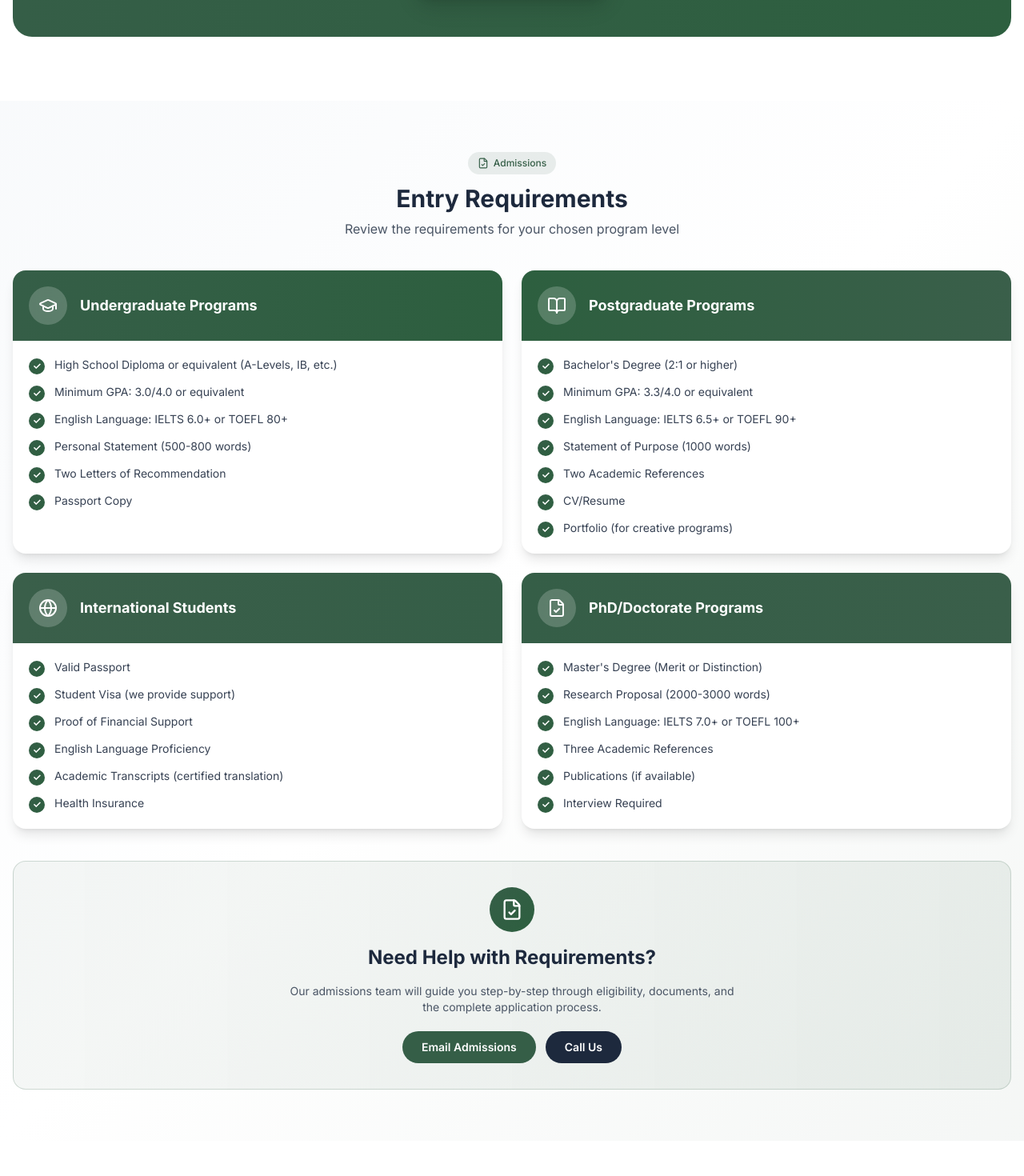
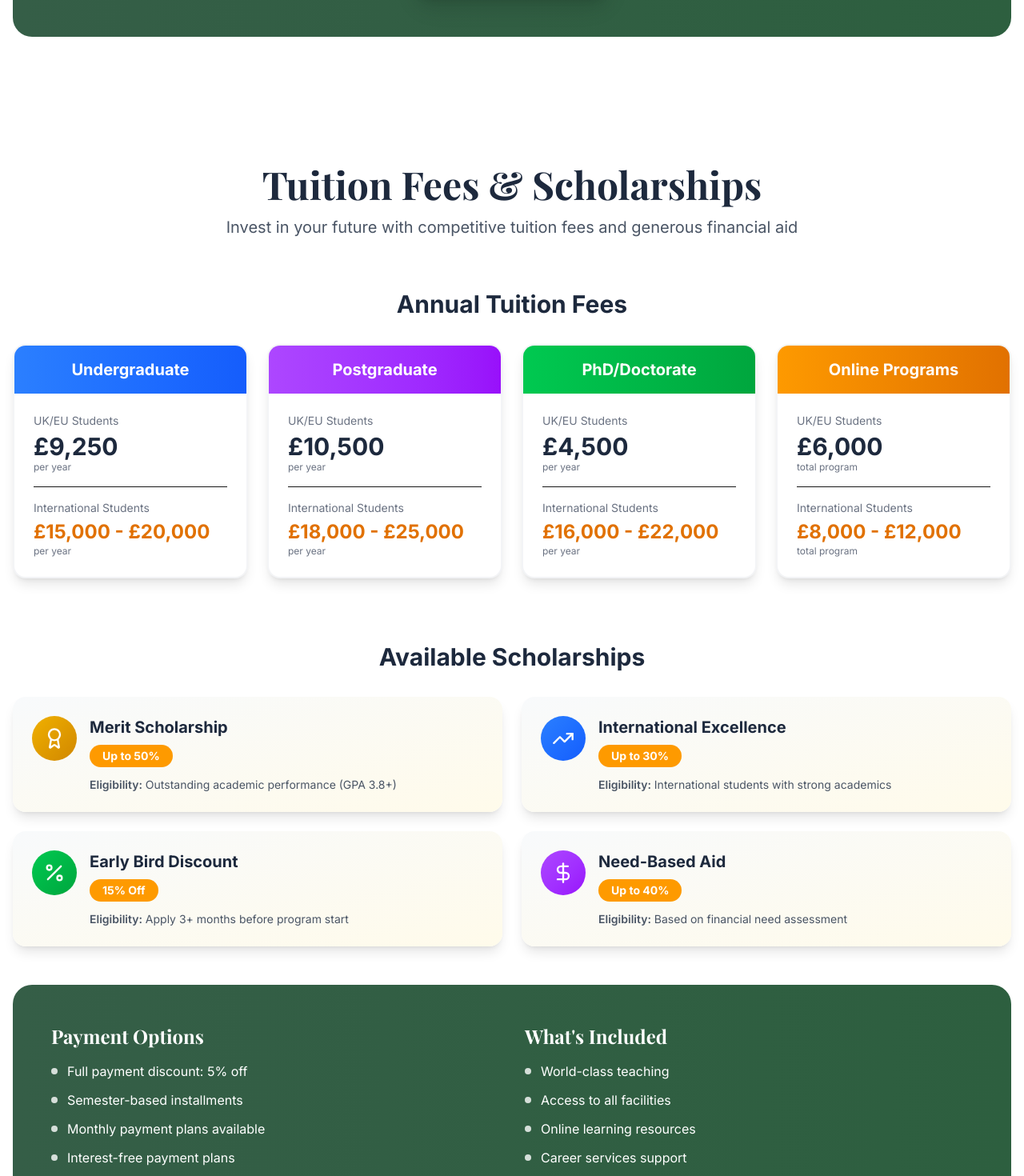
Before and after one commit to MuhammadUsman673/university, a Next.js app: page /admissions in a window 1280 px wide. Shown: the part 2660-4130 px from the top of the page at 80% size. Built offline with nearby package versions, Linux system fonts and the light colour scheme; a web font is replaced by a local one.

Commit message:
fix: remove application fee

```diff
--- a/app/admissions/page.js
+++ b/app/admissions/page.js
@@ -1,6 +1,6 @@
 import AdmissionsHero from '../components/AdmissionsHero';
 import ApplicationProcess from '../components/ApplicationProcess';
-import AdmissionRequirements from '../components/AdmissionRequirements';
+// import AdmissionRequirements from '../components/AdmissionRequirements';
 import FeesScholarships from '../components/FeesScholarships';
 
 export default function AdmissionsPage() {
@@ -8,7 +8,7 @@ export default function AdmissionsPage() {
     <div>
       <AdmissionsHero />
       <ApplicationProcess/>
-      <AdmissionRequirements />
+      {/* <AdmissionRequirements /> */}
       <FeesScholarships />
     </div>
   );
--- a/app/components/AdmissionRequirements.js
+++ b/app/components/AdmissionRequirements.js
@@ -1,172 +1,172 @@
-'use client';
+// 'use client';
 
-import { motion } from 'framer-motion';
-import { GraduationCap, BookOpen, Globe, FileCheck } from 'lucide-react';
+// import { motion } from 'framer-motion';
+// import { GraduationCap, BookOpen, Globe, FileCheck } from 'lucide-react';
 
-const AdmissionRequirements = () => {
-  const requirements = [
-    {
-      icon: GraduationCap,
-      title: 'Undergraduate Programs',
-      color: 'from-[#355E47] to-[#2D5F3F]',
-      items: [
-        'High School Diploma or equivalent (A-Levels, IB, etc.)',
-        'Minimum GPA: 3.0/4.0 or equivalent',
-        'English Language: IELTS 6.0+ or TOEFL 80+',
-        'Personal Statement (500-800 words)',
-        'Two Letters of Recommendation',
-        'Passport Copy',
-      ]
-    },
-    {
-      icon: BookOpen,
-      title: 'Postgraduate Programs',
-      color: 'from-[#2D5F3F] to-[#3A5F4A]',
-      items: [
-        "Bachelor's Degree (2:1 or higher)",
-        'Minimum GPA: 3.3/4.0 or equivalent',
-        'English Language: IELTS 6.5+ or TOEFL 90+',
-        'Statement of Purpose (1000 words)',
-        'Two Academic References',
-        'CV/Resume',
-        'Portfolio (for creative programs)',
-      ]
-    },
-    {
-      icon: Globe,
-      title: 'International Students',
-      color: 'from-[#3A5F4A] to-[#355E47]',
-      items: [
-        'Valid Passport',
-        'Student Visa (we provide support)',
-        'Proof of Financial Support',
-        'English Language Proficiency',
-        'Academic Transcripts (certified translation)',
-        'Health Insurance',
-      ]
-    },
-    {
-      icon: FileCheck,
-      title: 'PhD/Doctorate Programs',
-      color: 'from-[#355E47] to-[#3A5F4A]',
-      items: [
-        "Master's Degree (Merit or Distinction)",
-        'Research Proposal (2000-3000 words)',
-        'English Language: IELTS 7.0+ or TOEFL 100+',
-        'Three Academic References',
-        'Publications (if available)',
-        'Interview Required',
-      ]
-    },
-  ];
+// const AdmissionRequirements = () => {
+//   const requirements = [
+//     {
+//       icon: GraduationCap,
+//       title: 'Undergraduate Programs',
+//       color: 'from-[#355E47] to-[#2D5F3F]',
+//       items: [
+//         'High School Diploma or equivalent (A-Levels, IB, etc.)',
+//         'Minimum GPA: 3.0/4.0 or equivalent',
+//         'English Language: IELTS 6.0+ or TOEFL 80+',
+//         'Personal Statement (500-800 words)',
+//         'Two Letters of Recommendation',
+//         'Passport Copy',
+//       ]
+//     },
+//     {
+//       icon: BookOpen,
+//       title: 'Postgraduate Programs',
+//       color: 'from-[#2D5F3F] to-[#3A5F4A]',
+//       items: [
+//         "Bachelor's Degree (2:1 or higher)",
+//         'Minimum GPA: 3.3/4.0 or equivalent',
+//         'English Language: IELTS 6.5+ or TOEFL 90+',
+//         'Statement of Purpose (1000 words)',
+//         'Two Academic References',
+//         'CV/Resume',
+//         'Portfolio (for creative programs)',
+//       ]
+//     },
+//     {
+//       icon: Globe,
+//       title: 'International Students',
+//       color: 'from-[#3A5F4A] to-[#355E47]',
+//       items: [
+//         'Valid Passport',
+//         'Student Visa (we provide support)',
+//         'Proof of Financial Support',
+//         'English Language Proficiency',
+//         'Academic Transcripts (certified translation)',
+//         'Health Insurance',
+//       ]
+//     },
+//     {
+//       icon: FileCheck,
+//       title: 'PhD/Doctorate Programs',
+//       color: 'from-[#355E47] to-[#3A5F4A]',
+//       items: [
+//         "Master's Degree (Merit or Distinction)",
+//         'Research Proposal (2000-3000 words)',
+//         'English Language: IELTS 7.0+ or TOEFL 100+',
+//         'Three Academic References',
+//         'Publications (if available)',
+//         'Interview Required',
+//       ]
+//     },
+//   ];
 
-  return (
-    <section className="py-16 bg-gradient-to-br from-slate-50 via-white to-[#355E47]/5">
-      <div className="max-w-7xl mx-auto px-4">
+//   return (
+//     <section className="py-16 bg-gradient-to-br from-slate-50 via-white to-[#355E47]/5">
+//       <div className="max-w-7xl mx-auto px-4">
 
-        {/* Section Header */}
-        <motion.div
-          initial={{ opacity: 0, y: 20 }}
-          whileInView={{ opacity: 1, y: 0 }}
-          viewport={{ once: true }}
-          transition={{ duration: 0.6 }}
-          className="text-center mb-10"
-        >
-          <div className="inline-flex items-center gap-1.5 bg-[#355E47]/10 text-[#355E47] px-3 py-1.5 rounded-full text-xs font-medium mb-3">
-            <FileCheck className="w-3.5 h-3.5" />
-            Admissions
-          </div>
-          <h2 className="text-2xl md:text-3xl font-bold text-slate-800 mb-2">
-            Entry Requirements
-          </h2>
-          <p className="text-base text-gray-600 max-w-2xl mx-auto">
-            Review the requirements for your chosen program level
-          </p>
-        </motion.div>
+//         {/* Section Header */}
+//         <motion.div
+//           initial={{ opacity: 0, y: 20 }}
+//           whileInView={{ opacity: 1, y: 0 }}
+//           viewport={{ once: true }}
+//           transition={{ duration: 0.6 }}
+//           className="text-center mb-10"
+//         >
+//           <div className="inline-flex items-center gap-1.5 bg-[#355E47]/10 text-[#355E47] px-3 py-1.5 rounded-full text-xs font-medium mb-3">
+//             <FileCheck className="w-3.5 h-3.5" />
+//             Admissions
+//           </div>
+//           <h2 className="text-2xl md:text-3xl font-bold text-slate-800 mb-2">
+//             Entry Requirements
+//           </h2>
+//           <p className="text-base text-gray-600 max-w-2xl mx-auto">
+//             Review the requirements for your chosen program level
+//           </p>
+//         </motion.div>
 
-        {/* Requirements Grid */}
-        <div className="grid md:grid-cols-2 gap-6">
-          {requirements.map((req, index) => (
-            <motion.div
-              key={index}
-              initial={{ opacity: 0, y: 30 }}
-              whileInView={{ opacity: 1, y: 0 }}
-              viewport={{ once: true }}
-              transition={{ duration: 0.6, delay: index * 0.1 }}
-              whileHover={{ y: -8 }}
-              className="bg-white rounded-2xl shadow-lg hover:shadow-2xl transition-all overflow-hidden"
-            >
-              {/* Header */}
-              <div className={`bg-gradient-to-r ${req.color} p-5 text-white`}>
-                <div className="flex items-center gap-4">
-                  <div className="w-12 h-12 bg-white/20 backdrop-blur-sm rounded-full flex items-center justify-center">
-                    <req.icon size={24} />
-                  </div>
-                  <h3 className="text-lg font-bold">{req.title}</h3>
-                </div>
-              </div>
+//         {/* Requirements Grid */}
+//         <div className="grid md:grid-cols-2 gap-6">
+//           {requirements.map((req, index) => (
+//             <motion.div
+//               key={index}
+//               initial={{ opacity: 0, y: 30 }}
+//               whileInView={{ opacity: 1, y: 0 }}
+//               viewport={{ once: true }}
+//               transition={{ duration: 0.6, delay: index * 0.1 }}
+//               whileHover={{ y: -8 }}
+//               className="bg-white rounded-2xl shadow-lg hover:shadow-2xl transition-all overflow-hidden"
+//             >
+//               {/* Header */}
+//               <div className={`bg-gradient-to-r ${req.color} p-5 text-white`}>
+//                 <div className="flex items-center gap-4">
+//                   <div className="w-12 h-12 bg-white/20 backdrop-blur-sm rounded-full flex items-center justify-center">
+//                     <req.icon size={24} />
+//                   </div>
+//                   <h3 className="text-lg font-bold">{req.title}</h3>
+//                 </div>
+//               </div>
 
-              {/* List */}
-              <div className="p-5">
-                <ul className="space-y-3">
-                  {req.items.map((item, i) => (
-                    <li key={i} className="flex items-start gap-3">
-                      <div className="w-5 h-5 rounded-full flex items-center justify-center mt-0.5 flex-shrink-0" style={{ background: 'linear-gradient(to bottom right, #355E47, #2D5F3F)' }}>
-                        <span className="text-white text-xs font-bold">✓</span>
-                      </div>
-                      <span className="text-sm text-gray-700">{item}</span>
-                    </li>
-                  ))}
-                </ul>
-              </div>
-            </motion.div>
-          ))}
-        </div>
+//               {/* List */}
+//               <div className="p-5">
+//                 <ul className="space-y-3">
+//                   {req.items.map((item, i) => (
+//                     <li key={i} className="flex items-start gap-3">
+//                       <div className="w-5 h-5 rounded-full flex items-center justify-center mt-0.5 flex-shrink-0" style={{ background: 'linear-gradient(to bottom right, #355E47, #2D5F3F)' }}>
+//                         <span className="text-white text-xs font-bold">✓</span>
+//                       </div>
+//                       <span className="text-sm text-gray-700">{item}</span>
+//                     </li>
+//                   ))}
+//                 </ul>
+//               </div>
+//             </motion.div>
+//           ))}
+//         </div>
 
-        {/* Centered Help Section */}
-        <motion.div
-          initial={{ opacity: 0, y: 30 }}
-          whileInView={{ opacity: 1, y: 0 }}
-          viewport={{ once: true }}
-          transition={{ duration: 0.6 }}
-          className="mt-10 rounded-2xl p-8 text-center border border-[#355E47]/20"
-          style={{ background: 'linear-gradient(to right, rgba(53,94,71,0.05), rgba(45,95,63,0.08))' }}
-        >
-          <div className="flex flex-col items-center gap-4 max-w-2xl mx-auto">
-            <div className="w-14 h-14 rounded-full flex items-center justify-center" style={{ background: 'linear-gradient(to bottom right, #355E47, #2D5F3F)' }}>
-              <FileCheck size={28} className="text-white" />
-            </div>
+//         {/* Centered Help Section */}
+//         <motion.div
+//           initial={{ opacity: 0, y: 30 }}
+//           whileInView={{ opacity: 1, y: 0 }}
+//           viewport={{ once: true }}
+//           transition={{ duration: 0.6 }}
+//           className="mt-10 rounded-2xl p-8 text-center border border-[#355E47]/20"
+//           style={{ background: 'linear-gradient(to right, rgba(53,94,71,0.05), rgba(45,95,63,0.08))' }}
+//         >
+//           <div className="flex flex-col items-center gap-4 max-w-2xl mx-auto">
+//             <div className="w-14 h-14 rounded-full flex items-center justify-center" style={{ background: 'linear-gradient(to bottom right, #355E47, #2D5F3F)' }}>
+//               <FileCheck size={28} className="text-white" />
+//             </div>
 
-            <h3 className="text-xl md:text-2xl font-bold text-slate-800">
-              Need Help with Requirements?
-            </h3>
+//             <h3 className="text-xl md:text-2xl font-bold text-slate-800">
+//               Need Help with Requirements?
+//             </h3>
 
-            <p className="text-sm text-gray-600 max-w-xl">
-              Our admissions team will guide you step-by-step through eligibility,
-              documents, and the complete application process.
-            </p>
+//             <p className="text-sm text-gray-600 max-w-xl">
+//               Our admissions team will guide you step-by-step through eligibility,
+//               documents, and the complete application process.
+//             </p>
 
-            <div className="flex flex-col sm:flex-row gap-3 mt-1">
-              <a
-                href="mailto:admissions@uni-vivamus.com"
-                className="text-white px-6 py-2.5 rounded-full font-semibold text-sm transition-all hover:shadow-lg"
-                style={{ backgroundColor: '#355E47' }}
-              >
-                Email Admissions
-              </a>
-              <a
-                href="tel:+447466685430"
-                className="bg-slate-800 hover:bg-slate-900 text-white px-6 py-2.5 rounded-full font-semibold text-sm transition-all hover:shadow-lg"
-              >
-                Call Us
-              </a>
-            </div>
-          </div>
-        </motion.div>
+//             <div className="flex flex-col sm:flex-row gap-3 mt-1">
+//               <a
+//                 href="mailto:admissions@uni-vivamus.com"
+//                 className="text-white px-6 py-2.5 rounded-full font-semibold text-sm transition-all hover:shadow-lg"
+//                 style={{ backgroundColor: '#355E47' }}
+//               >
+//                 Email Admissions
+//               </a>
+//               <a
+//                 href="tel:+447466685430"
+//                 className="bg-slate-800 hover:bg-slate-900 text-white px-6 py-2.5 rounded-full font-semibold text-sm transition-all hover:shadow-lg"
+//               >
+//                 Call Us
+//               </a>
+//             </div>
+//           </div>
+//         </motion.div>
 
-      </div>
-    </section>
-  );
-};
+//       </div>
+//     </section>
+//   );
+// };
 
-export default AdmissionRequirements;
+// export default AdmissionRequirements;
--- a/app/components/Navbar.js
+++ b/app/components/Navbar.js
@@ -44,7 +44,6 @@ const Navbar = () => {
 
   const admissionLinks = [
     { name: 'How to Apply', href: '/admissions', desc: 'Step-by-step guide' },
-    { name: 'Entry Requirements', href: '/admissions', desc: 'Qualifications needed' },
     { name: 'Tuition & Fees', href: '/admissions', desc: 'Costs & payment plans' },
     { name: 'Scholarships', href: '/admissions', desc: 'Funding opportunities' },
   ];
```
